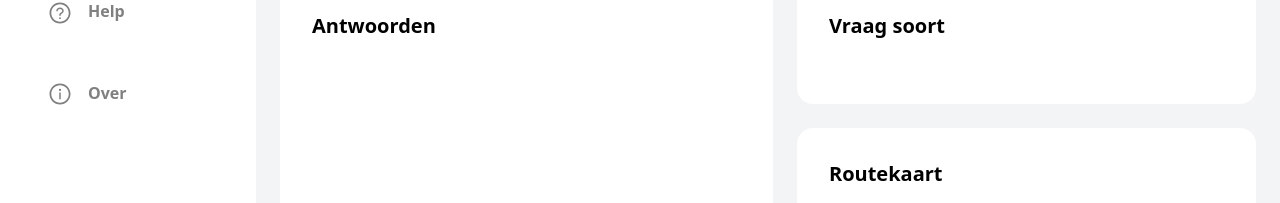
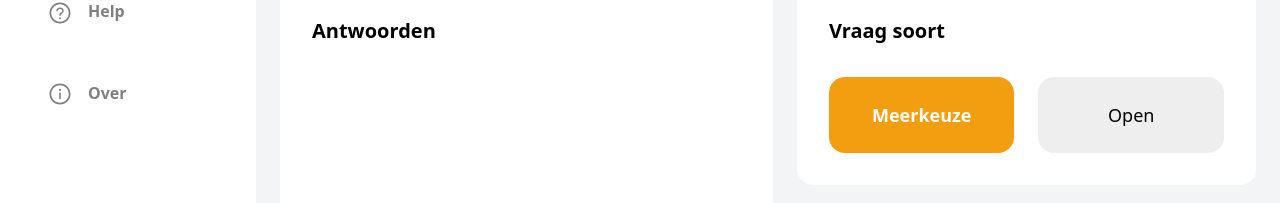
Before and after one commit to joeribreedveld/findflow, a Next.js app: page /question in a window 1280 px wide. Shown: the part 416-619 px from the top of the page. Built offline with nearby package versions, Linux system fonts and the light colour scheme.

Commit message:
feat(question): add question type

```diff
--- a/src/pages/login.tsx
+++ b/src/pages/login.tsx
@@ -4,7 +4,7 @@ import Link from "next/link";
 
 // Functions
 const Login: NextPage = () => (
-  <div className="flex h-screen items-center justify-center bg-gray-500">
+  <div className="flex h-screen items-center justify-center bg-[url(/img/map-placeholder.jpg)]">
     <section className="flex flex-col items-center rounded-2xl bg-white p-16">
       <h1 className="mb-4 text-2xl font-medium">Find Flow</h1>
       <p>Login voor docenten</p>
--- a/src/pages/question.tsx
+++ b/src/pages/question.tsx
@@ -21,6 +21,14 @@ const Question: NextPage = () => (
           <section className="flex w-full flex-col gap-6">
             <section className="rounded-2xl bg-white p-8">
               <h2 className="mb-8 text-xl font-bold">Vraag soort</h2>
+              <div className="flex gap-6">
+                <button className="w-full rounded-2xl bg-[#F39D10] py-6 text-lg font-bold text-white">
+                  Meerkeuze
+                </button>
+                <button className="w-full rounded-2xl bg-[#eee] py-6 text-lg">
+                  Open
+                </button>
+              </div>
             </section>
             <Routecard />
           </section>
```
